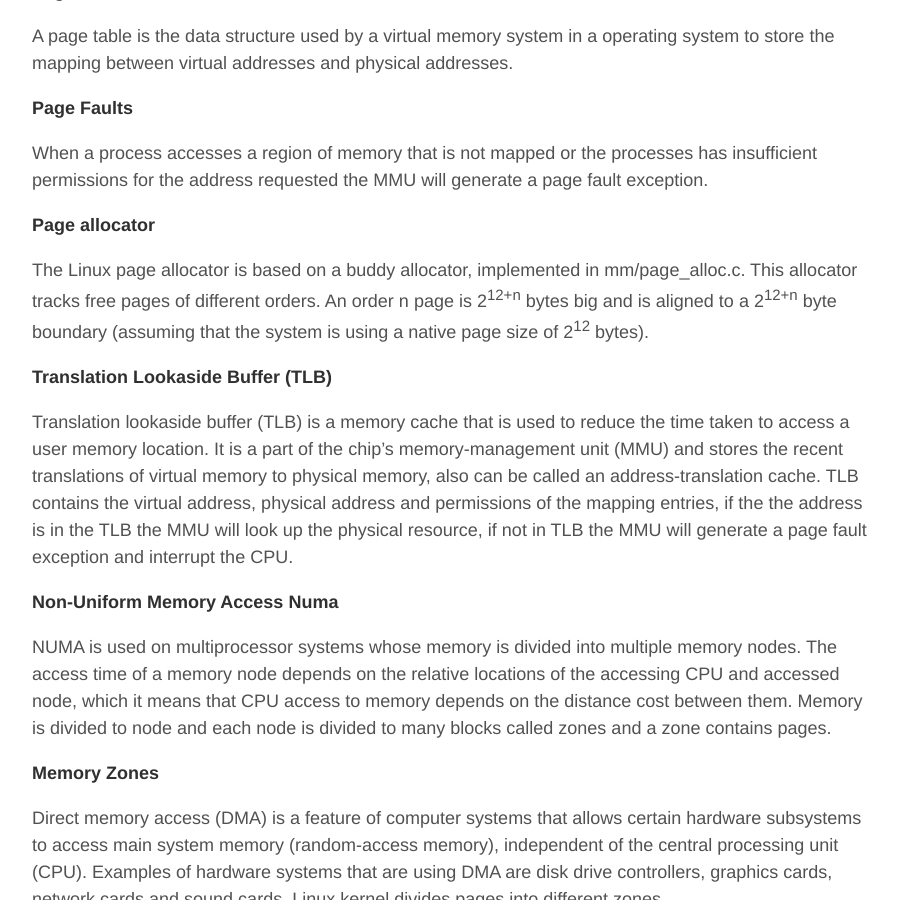
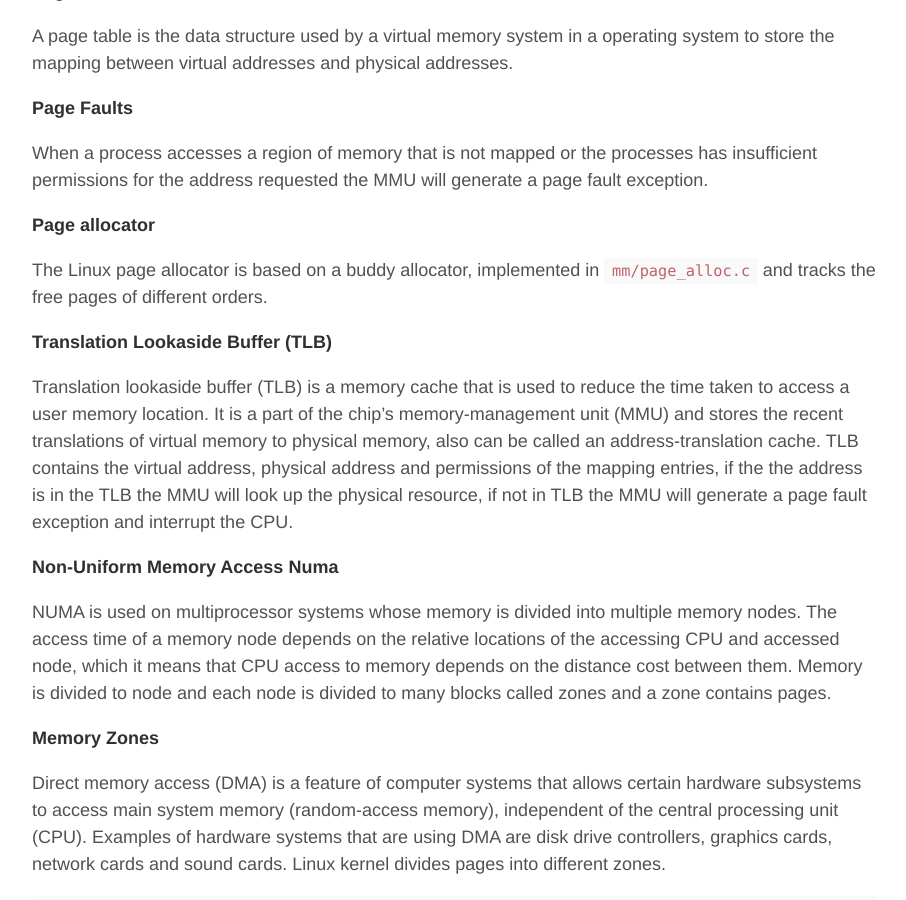
Before and after one commit to ChAndreas/chandreas.github.io, a Jekyll site: the page built from _posts/2019-04-06-introduction-memory-management.md, in a window 1280 px wide and 900 px high, scrolled down 446 px. Shown: the whole window, without its empty margins (185-1091 px from the left). Built offline with Jekyll 4.4.1, drawn with Linux system fonts in a browser that asks for light colours.

Commit message:
Update 2019-04-06-introduction-memory-management.md

```diff
--- a/_posts/2019-04-06-introduction-memory-management.md
+++ b/_posts/2019-04-06-introduction-memory-management.md
@@ -22,7 +22,7 @@ When a process accesses a region of memory that is not mapped or the processes h
 
 **Page allocator**
 
-The Linux page allocator is based on a buddy allocator, implemented in mm/page_alloc.c. This allocator tracks free pages of different orders. An order n page is 2<sup>12+n</sup> bytes big and is aligned to a 2<sup>12+n</sup> byte boundary (assuming that the system is using a native page size of 2<sup>12</sup> bytes).
+The Linux page allocator is based on a buddy allocator, implemented in `mm/page_alloc.c` and tracks the free pages of different orders.
 
 **Translation Lookaside Buffer (TLB)**
 
```
